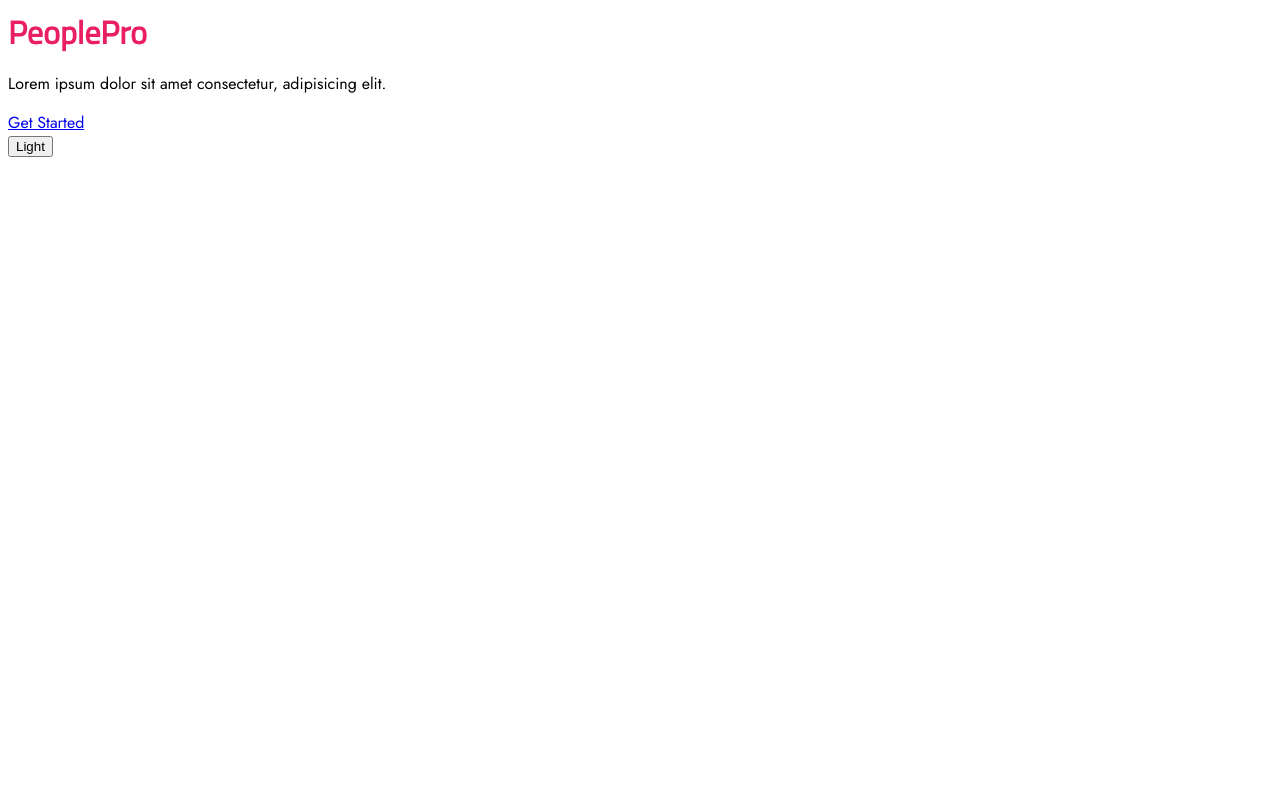
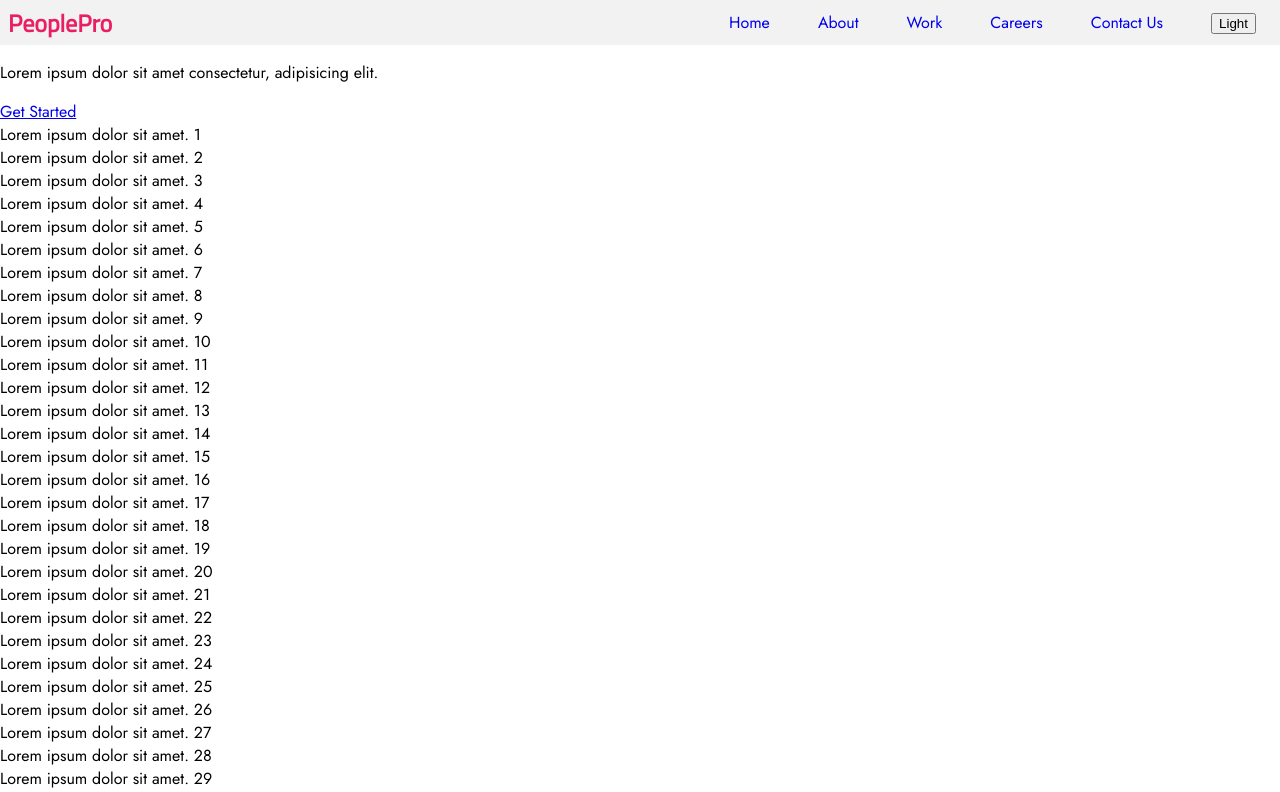
Before and after one commit to KumarAmitt/hrms-frontend, a Vue app: page / in a window 1280 px wide. Shown: the top 792 px of the page. Built offline with nearby package versions, Linux system fonts and the light colour scheme.

Commit message:
Add navbar

```diff
--- a/src/App.vue
+++ b/src/App.vue
@@ -1,8 +1,13 @@
 <script setup>
-import { RouterView } from 'vue-router'
+import {RouterView} from 'vue-router'
+import AppNavbar from "@/components/AppNavbar.vue";
 </script>
 
 
 <template>
-  <RouterView />
+  <AppNavbar/>
+  <RouterView/>
 </template>
+
+<style scoped>
+</style>
--- a/src/assets/base.css
+++ b/src/assets/base.css
@@ -1,26 +1,63 @@
 @import url('https://fonts.googleapis.com/css2?family=Jost:ital,wght@0,300;0,400;0,600;1,300;1,400&family=Titillium+Web:wght@300;400&display=swap');
 
 :root {
-  --color-pure-white: #FFFFFF;
-  --color-app-white: #FAFAFA;
-  --color-pure-black: #000000;
-  --color-app-black: #141414;
-  --color-gray-light: #EBF1F3;
-  --color-gray-dark: #E4E4E4;
+  --color-white: #ffffff;
+  --color-white-soft: #f8f8f8;
+  --color-white-mute: #f2f2f2;
+
+  --color-black: #181818;
+  --color-black-soft: #222222;
+  --color-black-mute: #282828;
+
   --color-accent: #e91e63;
+
+  --color-divider-light-1: rgba(60, 60, 60, 0.29);
+  --color-divider-light-2: rgba(60, 60, 60, 0.12);
+  --color-divider-dark-1: rgba(84, 84, 84, 0.65);
+  --color-divider-dark-2: rgba(84, 84, 84, 0.48);
+
+  --color-text-light-1: var(--color-accent);
+  --color-text-light-2: rgba(60, 60, 60, 0.66);
+  --color-text-dark-1: var(--color-white);
+  --color-text-dark-2: rgba(235, 235, 235, 0.64);
+
+  box-sizing: border-box;
+}
+
+[color-scheme='light']{
+  --color-background: var(--color-white);
+  --color-background-soft: var(--color-white-soft);
+  --color-background-mute: var(--color-white-mute);
+
+  --color-border: var(--color-divider-light-2);
+  --color-border-hover: var(--color-divider-light-1);
+
+  --color-heading: var(--color-text-light-1);
+  --color-text: var(--color-text-light-1);
+}
+
+[color-scheme='dark']{
+  --color-background: var(--color-black);
+  --color-background-soft: var(--color-black-soft);
+  --color-background-mute: var(--color-black-mute);
+
+  --color-border: var(--color-divider-dark-2);
+  --color-border-hover: var(--color-divider-dark-1);
+
+  --color-heading: var(--color-text-dark-1);
+  --color-text: var(--color-text-dark-2);
+}
+
+*,
+::before,
+::after {
+  box-sizing: inherit;
 }
 
 body {
+  margin: 0;
+  padding: 0;
   font-family: 'Jost', sans-serif;
   /*font-family: 'Titillium Web', sans-serif;*/
+  background-color: var(--color-background);
 }
-
-[color-scheme='light']{
-  /*background-color: #ccc;*/
-  /*color: blue*/
-}
-
-[color-scheme='dark']{
-  /*background-color: #000;*/
-  /*color: yellow;*/
-}
--- a/src/components/AppLogo.vue
+++ b/src/components/AppLogo.vue
@@ -14,6 +14,8 @@ const props = defineProps({
   font-size: 1.5rem;
   font-family: 'Titillium Web', sans-serif;
   font-weight: 600;
+  display: flex;
+  align-items: center;
 }
 
 .logo-sm {
@@ -29,12 +31,11 @@ const props = defineProps({
 }
 
 .dark {
-  color: var(--color-app-black);
+  color: var(--color-black-soft);
 }
 
 .light {
-  color: var(--color-app-white);
+  color: var(--color-white-soft);
 }
 
-
 </style>
--- /dev/null
+++ b/src/components/AppNavbar.vue
@@ -0,0 +1,159 @@
+<script setup>
+import AppLogo from "@/components/AppLogo.vue";
+import {RouterLink} from "vue-router";
+import {ref} from 'vue';
+import ThemeSwitch from "@/components/ThemeSwitch.vue";
+
+const mobileNav = ref(false);
+const isActive = ref(false);
+
+const toggleMenu = () => {
+  mobileNav.value = !mobileNav.value
+  isActive.value = !isActive.value
+}
+</script>
+
+<template>
+  <div class="nav-wrapper">
+    <nav class="navbar">
+      <AppLogo />
+      <div @click="toggleMenu" :class="['menu-toggle', {'is-active': isActive}]">
+        <span class="bar"></span>
+        <span class="bar"></span>
+        <span class="bar"></span>
+      </div>
+      <ul :class="['nav', {'mobile-nav': mobileNav}]">
+        <li class="nav-item"><RouterLink :to="{name: 'home'}">Home</RouterLink></li>
+        <li class="nav-item"><RouterLink :to="{name: 'home'}">About</RouterLink></li>
+        <li class="nav-item"><RouterLink :to="{name: 'home'}">Work</RouterLink></li>
+        <li class="nav-item"><RouterLink :to="{name: 'home'}">Careers</RouterLink></li>
+        <li class="nav-item"><RouterLink :to="{name: 'home'}">Contact Us</RouterLink></li>
+        <li class="nav-item"><ThemeSwitch/></li>
+      </ul>
+    </nav>
+  </div>
+</template>
+
+<style scoped>
+.nav-wrapper {
+  position: sticky;
+  position: -webkit-sticky; /* Safari */
+  top: 0;
+  background-color: var(--color-white-mute);
+  padding: 0.2em 0.5em;
+}
+
+/* NAVIGATION */
+
+.navbar {
+  display: flex;
+  justify-content: space-between;
+  align-items: center;
+  //border: 1px solid blue;
+}
+
+.navbar ul {
+  //border: 2px solid green;
+  list-style: none;
+  margin: 0;
+  padding-left: 0;
+  display: flex;
+  justify-content: space-between;
+  align-items: center;
+  transform: translate(0);
+  transition: transform 0.7s ease-in-out;
+}
+
+.navbar ul li {
+  padding: 0.5em 1em;
+}
+
+.navbar ul li + li {
+ margin-left: 1em;
+}
+
+.nav-item a {
+  text-decoration: none;
+  transition: color 0.3s ease-out;
+}
+
+.nav-item a:hover {
+  color: #3498db;
+}
+
+/* MOBILE MENU & ANIMATION */
+
+.menu-toggle {
+  margin-right: 20px;
+}
+
+.menu-toggle:hover {
+  cursor: pointer;
+}
+
+.menu-toggle .bar {
+  width: 25px;
+  height: 3px;
+  background-color: #3f3f3f;
+  margin: 5px auto;
+  -webkit-transition: all 0.3s ease-in-out;
+  -o-transition: all 0.3s ease-in-out;
+  transition: all 0.3s ease-in-out;
+}
+
+.menu-toggle.is-active .bar:nth-child(2) {
+  opacity: 0;
+}
+
+.menu-toggle.is-active .bar:nth-child(1) {
+  -webkit-transform: translateY(8px) rotate(45deg);
+  -ms-transform: translateY(8px) rotate(45deg);
+  -o-transform: translateY(8px) rotate(45deg);
+  transform: translateY(8px) rotate(45deg);
+}
+
+.menu-toggle.is-active .bar:nth-child(3) {
+  -webkit-transform: translateY(-8px) rotate(-45deg);
+  -ms-transform: translateY(-8px) rotate(-45deg);
+  -o-transform: translateY(-8px) rotate(-45deg);
+  transform: translateY(-8px) rotate(-45deg);
+}
+
+
+/* Media Queries */
+
+/* Mobile Devices - Phones/Tablets */
+
+@media only screen and (max-width: 720px) {
+  /* MOBILE NAVIGATION */
+  .navbar ul {
+    flex-direction: column;
+    justify-content: start;
+    position: fixed;
+    top: 2.6em;
+    width: 100%;
+    height: calc(100vh - 2.6em);
+    transform: translate(-103%);
+    overflow: hidden;
+    background-color: var(--color-background);
+  }
+
+  .navbar ul li + li {
+    margin-left: 0;
+  }
+
+  .navbar li:first-child {
+    margin-top: 20px;
+  }
+
+
+  .menu-toggle, .bar {
+    display: block;
+    cursor: pointer;
+  }
+
+  .mobile-nav {
+    transform: translate(-2%) !important;
+  }
+}
+</style>
--- /dev/null
+++ b/src/components/ThemeSwitch.vue
@@ -0,0 +1,21 @@
+<script setup>
+import { useDark, useToggle } from '@vueuse/core'
+
+const isDark = useDark({
+  selector: 'body',
+  attribute: 'color-scheme',
+  valueDark: 'dark',
+  valueLight: 'light',
+})
+const toggleDark = useToggle(isDark)
+</script>
+
+<template>
+  <button @click="toggleDark()">
+    <span class="ml-2">{{ isDark ? 'Dark' : 'Light' }}</span>
+  </button>
+</template>
+
+<style scoped>
+
+</style>
--- a/src/views/HomeView.vue
+++ b/src/views/HomeView.vue
@@ -1,28 +1,32 @@
 <script setup>
 import { RouterLink } from 'vue-router'
 import AppLogo from "@/components/AppLogo.vue";
-import { useDark, useToggle } from '@vueuse/core'
-
-const isDark = useDark({
-  selector: 'body',
-  attribute: 'color-scheme',
-  valueDark: 'dark',
-  valueLight: 'light',
-})
-const toggleDark = useToggle(isDark)
+// import { useDark, useToggle } from '@vueuse/core'
+//
+// const isDark = useDark({
+//   selector: 'body',
+//   attribute: 'color-scheme',
+//   valueDark: 'dark',
+//   valueLight: 'light',
+// })
+// const toggleDark = useToggle(isDark)
 
 </script>
 
 <template>
   <section>
-    <AppLogo size="logo-xl" variant="accent" />
     <p>Lorem ipsum dolor sit amet consectetur, adipisicing elit.</p>
     <RouterLink :to="{name: 'login'}">Get Started</RouterLink>
   </section>
 
-  <button @click="toggleDark()">
-    <span class="ml-2">{{ isDark ? 'Dark' : 'Light' }}</span>
-  </button>
+
+  <section class="headline">
+    <div v-for="i in 100" :key="i">Lorem ipsum dolor sit amet. {{ i }}</div>
+  </section>
+
+<!--  <button @click="toggleDark()">-->
+<!--    <span class="ml-2">{{ isDark ? 'Dark' : 'Light' }}</span>-->
+<!--  </button>-->
 </template>
 
 <style>
```
